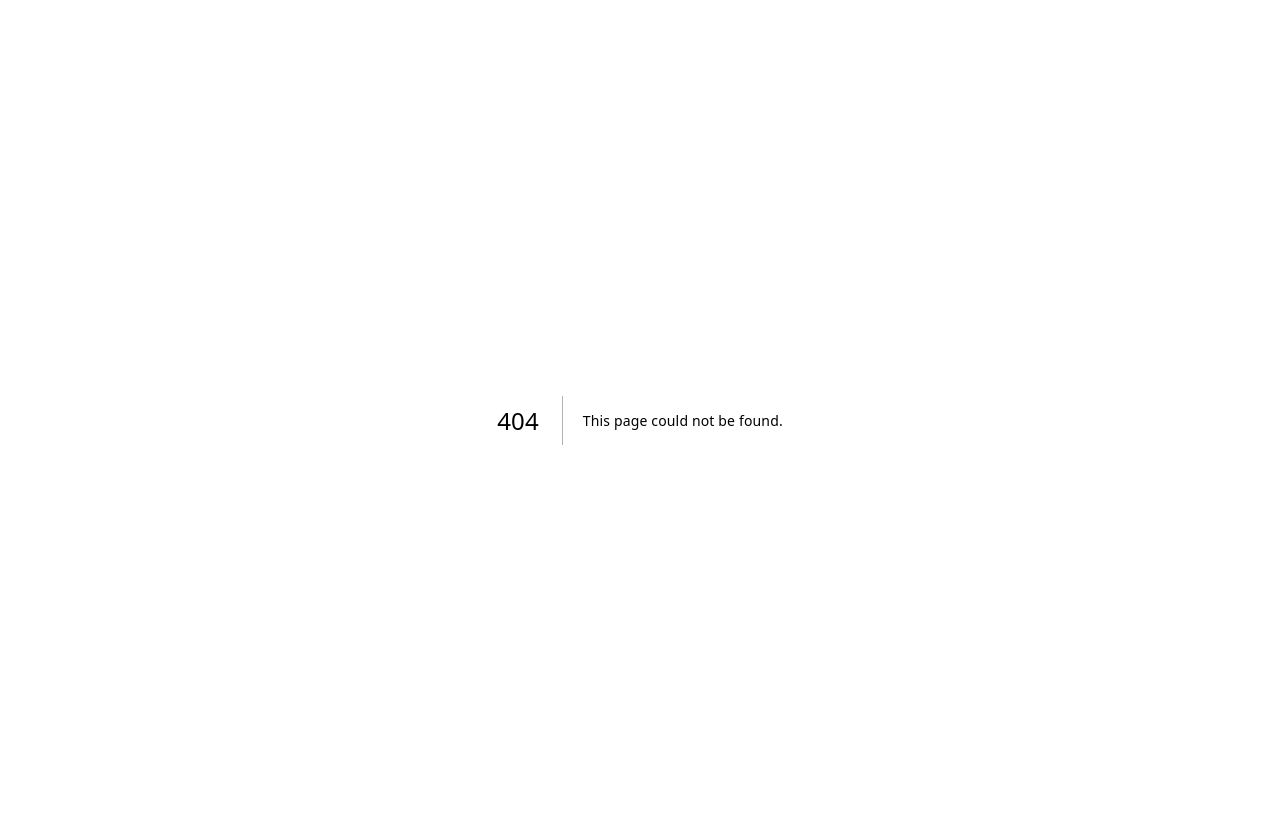
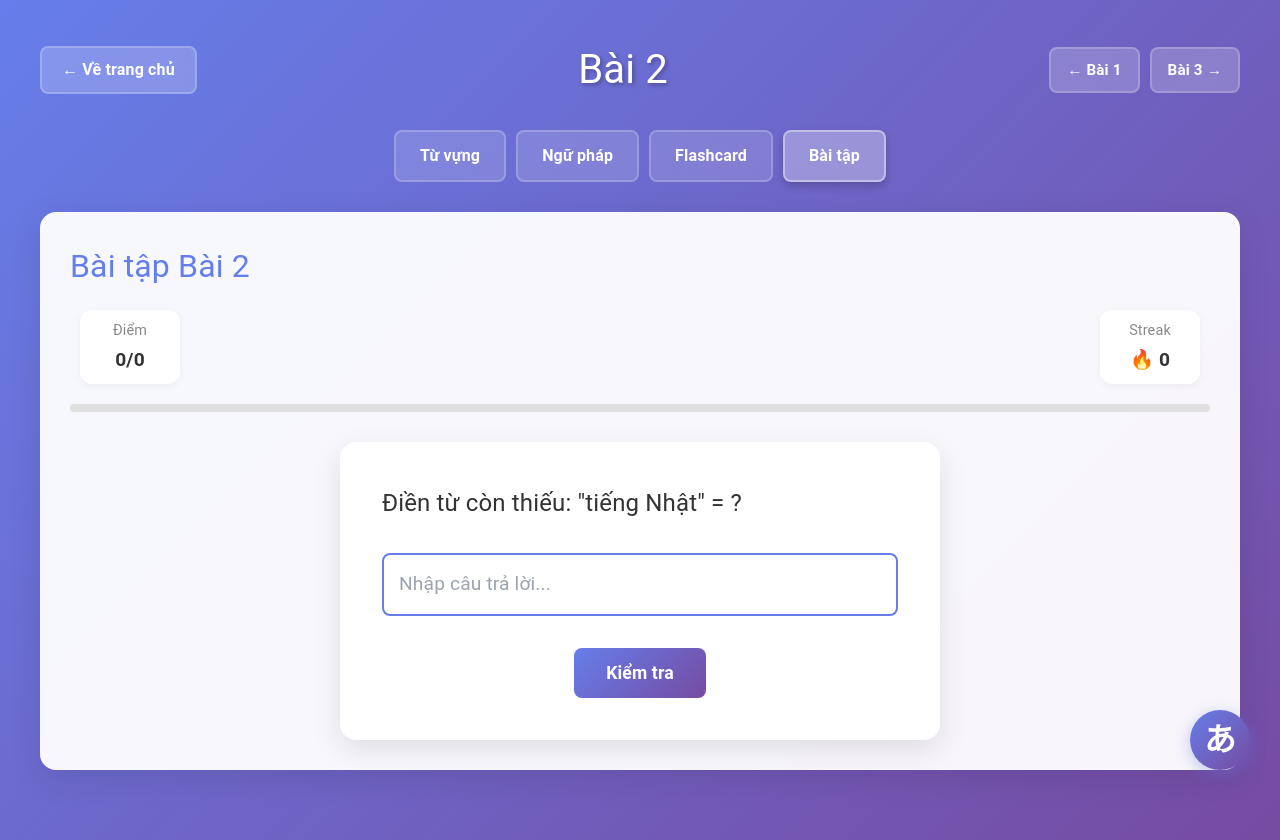
Before and after one commit to zhenguet/JL, a Next.js app: page /JL/lesson/2/exercise/fillWord in a window 1280 px wide. Before the commit this address had no page. Built offline with nearby package versions, Linux system fonts and the light colour scheme.

Commit message:
feat: Update ExerciseClient to accept exerciseType as a prop and redirect to specific exercise type; enhance LessonLayout for exercise route handling

```diff
--- a/app/lesson/[lessonNumber]/exercise/ExerciseClient.tsx
+++ b/app/lesson/[lessonNumber]/exercise/ExerciseClient.tsx
@@ -26,6 +26,7 @@ import './exercise.css';
 
 interface ExerciseClientProps {
   lessonNumber: number;
+  exerciseType: ExerciseType;
 }
 
 const EXERCISE_TYPES: Array<{
@@ -190,9 +191,8 @@ function checkTextAnswer(userAnswer: string, correctAnswer: string): boolean {
   return false;
 }
 
-export default function ExerciseClient({ lessonNumber }: ExerciseClientProps) {
+export default function ExerciseClient({ lessonNumber, exerciseType }: ExerciseClientProps) {
   const vocabulary = vocabularyData[lessonNumber] || [];
-  const [exerciseType, setExerciseType] = useState<ExerciseType>('fill');
   const [currentExercise, setCurrentExercise] = useState<Exercise | null>(null);
   const [userAnswer, setUserAnswer] = useState('');
   const [selectedOptionIndex, setSelectedOptionIndex] = useState<number | null>(
@@ -575,18 +575,6 @@ export default function ExerciseClient({ lessonNumber }: ExerciseClientProps) {
     <div className="exercise-container">
       <PageTitle title="Bài tập" lessonNumber={lessonNumber} />
 
-      <div className="exercise-type-selector">
-        {EXERCISE_TYPES.map(({ type, label, icon }) => (
-          <button
-            key={type}
-            className={`type-btn ${exerciseType === type ? 'active' : ''}`}
-            onClick={() => setExerciseType(type)}
-          >
-            {icon} {label}
-          </button>
-        ))}
-      </div>
-
       <div className="stats-bar">
         <div className="stat-item">
           <span className="stat-label">Điểm</span>
--- /dev/null
+++ b/app/lesson/[lessonNumber]/exercise/[exerciseType]/page.tsx
@@ -0,0 +1,47 @@
+import ExerciseClient from '../ExerciseClient';
+import { routeToExerciseType } from '@/utils/exerciseRoute';
+
+export function generateStaticParams() {
+  const exerciseTypes = [
+    'fillWord',
+    'fillKanjiHiragana',
+    'fillHiraganaFromKanji',
+    'translate',
+    'kanji',
+    'multipleChoice',
+    'grammar',
+    'reading',
+  ];
+
+  const lessons = Array.from({ length: 50 }, (_, i) => i + 1);
+
+  return lessons.flatMap((lessonNumber) =>
+    exerciseTypes.map((exerciseType) => ({
+      lessonNumber: String(lessonNumber),
+      exerciseType,
+    }))
+  );
+}
+
+interface PageProps {
+  params: {
+    lessonNumber: string;
+    exerciseType: string;
+  };
+}
+
+export default function ExerciseTypePage({ params }: PageProps) {
+  const lessonNumber = parseInt(params.lessonNumber, 10);
+  const exerciseType = routeToExerciseType(params.exerciseType);
+
+  if (!exerciseType) {
+    return (
+      <div>
+        <h2>Loại bài tập không hợp lệ</h2>
+        <p>Không tìm thấy loại bài tập: {params.exerciseType}</p>
+      </div>
+    );
+  }
+
+  return <ExerciseClient lessonNumber={lessonNumber} exerciseType={exerciseType} />;
+}
--- a/app/lesson/[lessonNumber]/exercise/page.tsx
+++ b/app/lesson/[lessonNumber]/exercise/page.tsx
@@ -1,18 +1,17 @@
-import ExerciseClient from './ExerciseClient'
+import { redirect } from 'next/navigation';
 
 export function generateStaticParams() {
   return Array.from({ length: 50 }, (_, i) => ({
     lessonNumber: String(i + 1),
-  }))
+  }));
 }
 
 interface PageProps {
   params: {
-    lessonNumber: string
-  }
+    lessonNumber: string;
+  };
 }
 
 export default function ExercisePage({ params }: PageProps) {
-  const lessonNumber = parseInt(params.lessonNumber, 10)
-  return <ExerciseClient lessonNumber={lessonNumber} />
+  redirect(`/lesson/${params.lessonNumber}/exercise/fillWord`);
 }
--- a/app/lesson/[lessonNumber]/layout.tsx
+++ b/app/lesson/[lessonNumber]/layout.tsx
@@ -30,6 +30,12 @@ export default function LessonLayout({
   const getPathForLesson = (lessonNum: number) => {
     const pathParts = pathname.split('/')
     const currentSection = pathParts[pathParts.length - 1]
+    const isExerciseRoute = pathParts[pathParts.length - 2] === 'exercise'
+
+    if (isExerciseRoute) {
+      return `/lesson/${lessonNum}/exercise/${currentSection}`
+    }
+
     return `/lesson/${lessonNum}/${currentSection}`
   }
 
@@ -68,7 +74,9 @@ export default function LessonLayout({
         <nav className="lesson-nav">
           {menuItems.map((item) => {
             const href = `/lesson/${lessonNumber}/${item.path}`
-            const isActive = pathname === href
+            const isActive = item.path === 'exercise'
+              ? pathname.startsWith(href)
+              : pathname === href
             return (
               <Link
                 key={item.path}
--- /dev/null
+++ b/utils/exerciseRoute.ts
@@ -0,0 +1,26 @@
+import { ExerciseType } from '@/types/exercise';
+
+export const EXERCISE_TYPE_TO_ROUTE: Record<ExerciseType, string> = {
+  'fill': 'fillWord',
+  'fill-kanji-hiragana': 'fillKanjiHiragana',
+  'fill-hiragana-from-kanji': 'fillHiraganaFromKanji',
+  'translate': 'translate',
+  'kanji': 'kanji',
+  'multiple-choice': 'multipleChoice',
+  'grammar': 'grammar',
+  'reading': 'reading',
+  'listening': 'listening',
+  'vocabulary': 'vocabulary',
+};
+
+export const ROUTE_TO_EXERCISE_TYPE: Record<string, ExerciseType> = Object.fromEntries(
+  Object.entries(EXERCISE_TYPE_TO_ROUTE).map(([type, route]) => [route, type])
+) as Record<string, ExerciseType>;
+
+export function routeToExerciseType(route: string): ExerciseType | null {
+  return ROUTE_TO_EXERCISE_TYPE[route] || null;
+}
+
+export function exerciseTypeToRoute(type: ExerciseType): string {
+  return EXERCISE_TYPE_TO_ROUTE[type];
+}
```
